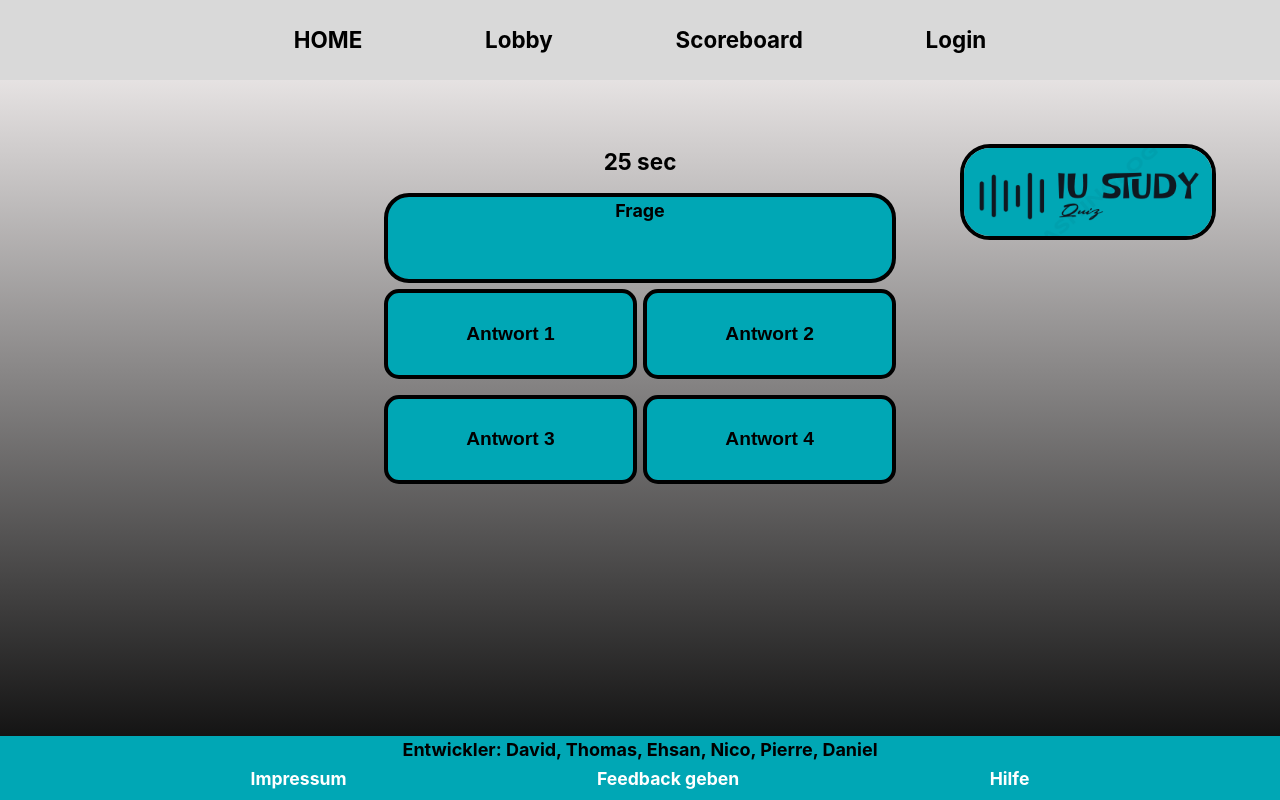
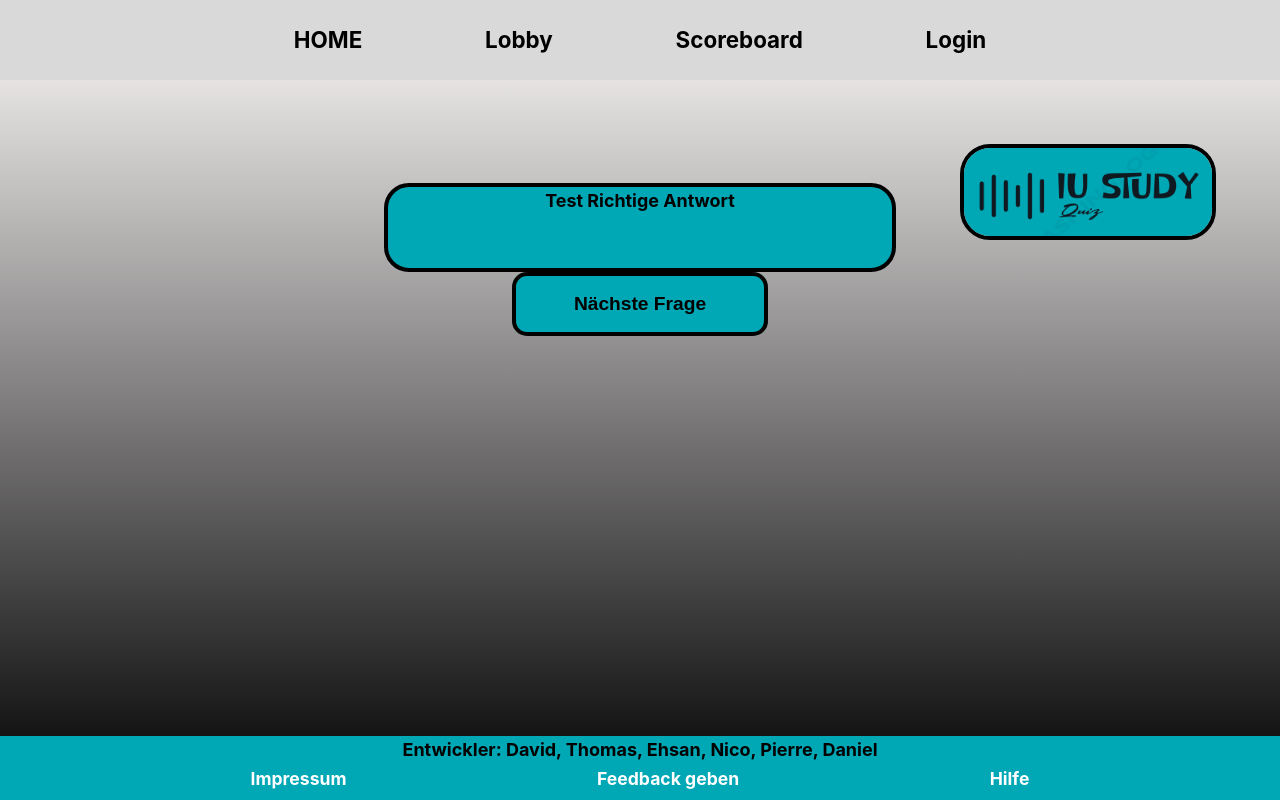
Before and after one commit to floatingbug/iu_quiz, a Vue app in the folder client-app/: page /fragen in a window 1280 px wide. Built offline with nearby package versions, Linux system fonts and the light colour scheme.

Commit message:
FragenView, Spieleinstellungen und Richtige Antwort bearbeitet, Store für Quiz fragen erstellt, diese werden auch schon mit angezeigt.

```diff
--- a/client-app/src/components/RichtigeAntwort.vue
+++ b/client-app/src/components/RichtigeAntwort.vue
@@ -1,12 +1,15 @@
 <script setup>
 import {useRouter} from 'vue-router'
+import {store} from '../renderlesComponents/store.js';
+
+const rightAnswer = store.quiz.rightAnswer;
 const router = useRouter();
 </script>
 
 <template>
 <div class="container">
     <div class="frage">
-        <p>Richtige Antwort</p>
+        <p>{{ rightAnswer }}</p>
     </div>
     <button v-on:click="$router.push('fragen')">Nächste Frage</button>
 </div>
--- a/client-app/src/renderlesComponents/store.js
+++ b/client-app/src/renderlesComponents/store.js
@@ -9,6 +9,15 @@
         lobbyId: Number,
         gameMode: "",
     },
+    quiz:{
+        question:"Test Frage",
+        answer1:"Test Antwort 1",
+        answer2:"Test Antwort 2",
+        answer3:"Test Antwort 3",
+        answer4:"Test Antwort 4",
+        rightAnswer:"Test Richtige Antwort",
+        points:Number,
+    },
 
     addPlayer,
 })
--- a/client-app/src/views/FeedbackView.vue
+++ b/client-app/src/views/FeedbackView.vue
@@ -1,4 +1,5 @@
 <script setup>
+
 </script>
 
 
--- a/client-app/src/views/FragenView.vue
+++ b/client-app/src/views/FragenView.vue
@@ -1,10 +1,16 @@
 <script setup>
+import { ref } from 'vue'
+import RichtigeAntwort from '../components/RichtigeAntwort.vue'
+import {store} from '../renderlesComponents/store.js';
 
-import { ref } from 'vue';
-import RichtigeAntwort from '../components/RichtigeAntwort.vue'
-
+const showRichtigeAntwort = ref(false);
 const showTimer = ref(true);
-const countdown = ref(30);
+const countdown = ref(5);
+const question = store.quiz.question;
+const answer1 = store.quiz.answer1;
+const answer2 = store.quiz.answer2;
+const answer3 = store.quiz.answer3;
+const answer4 = store.quiz.answer4;
 
 function startTimer() {
     const timer = setInterval(() => {
@@ -14,6 +20,9 @@
             showTimer.value = false;
         }
     }, 1000);
+}
+function handleButtonClick() {
+  showRichtigeAntwort.value = true;
 }
 
   startTimer();
@@ -27,13 +36,13 @@
             <div v-if="showTimer">
                 <h2>{{ countdown }} sec</h2>
                 <div class="frage">
-                    <p>Frage</p>
+                    <p>{{ question }}</p>
                 </div>
                 <div class="antworten">
-                    <button id="Antwort 1">Antwort 1</button>
-                    <button id="Antwort 2">Antwort 2</button>
-                    <button id="Antwort 3">Antwort 3</button>
-                    <button id="Antwort 3">Antwort 4</button>
+                    <button id="Antwort 1" v-on:click= "handleButtonClick">{{ answer1 }}</button>
+                    <button id="Antwort 2" v-on:click= "handleButtonClick">{{ answer2 }}</button>
+                    <button id="Antwort 3" v-on:click= "handleButtonClick">{{ answer3 }}</button>
+                    <button id="Antwort 3" v-on:click= "handleButtonClick">{{ answer4 }}</button>
                 </div>
             </div>
             <div v-else>
--- a/client-app/src/views/SpieleinstellungenView.vue
+++ b/client-app/src/views/SpieleinstellungenView.vue
@@ -1,4 +1,11 @@
 <script setup>
+
+import { useRouter } from 'vue-router';
+
+const navToFragen = () => {
+    const router = useRouter();
+    router.push('/fragen');
+};
 </script>
 
 
@@ -25,7 +32,8 @@
             <option value="45sec">45 Sekunden </option>
             <option value="60sec">60 Sekunden</option>
         </select>
-        <button id="startQuiz">Quiz Starten</button>
+
+        <button v-on:click="navToFragen">Quiz Starten</button>
 
     </div>
 </template>
```
